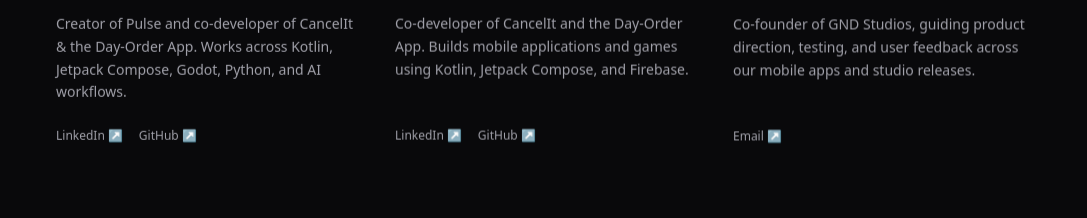
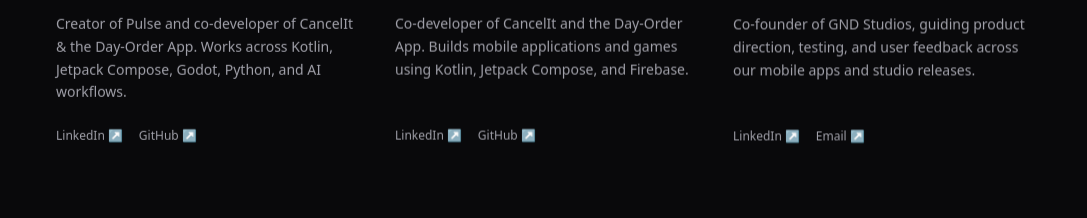
Before and after one commit to broman884/gnd-studios, a plain HTML site: page index.html in a window 1280 px wide. Shown: the part 3408-3626 px from the top of the page, without its empty margins (96-1183 px from the left). Drawn offline with nearby package versions, Linux system fonts and the light colour scheme.

Commit message:
Add LinkedIn link for co-founder Mohammed Momin Sufiyan

```diff
--- a/index.html
+++ b/index.html
@@ -275,6 +275,7 @@
             </p>
           </div>
           <div class="flex items-center gap-4 text-xs text-zinc-400">
+            <a href="https://www.linkedin.com/in/mohamed-sufiyan-0137ba36a/" target="_blank" rel="noopener" class="ext-link hover:text-white">LinkedIn <span class="arrow">↗</span></a>
             <a href="mailto:gndstudious@gmail.com" class="ext-link hover:text-white">Email <span class="arrow">↗</span></a>
           </div>
         </div>
```
